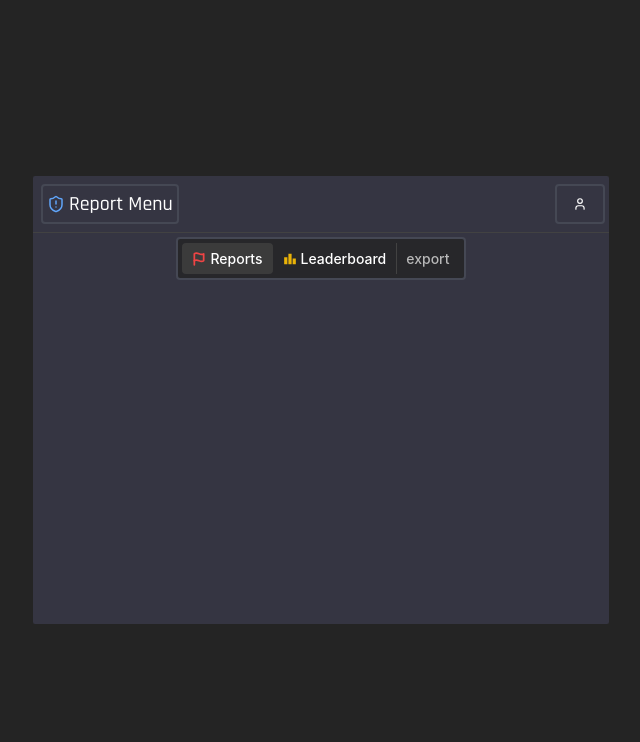
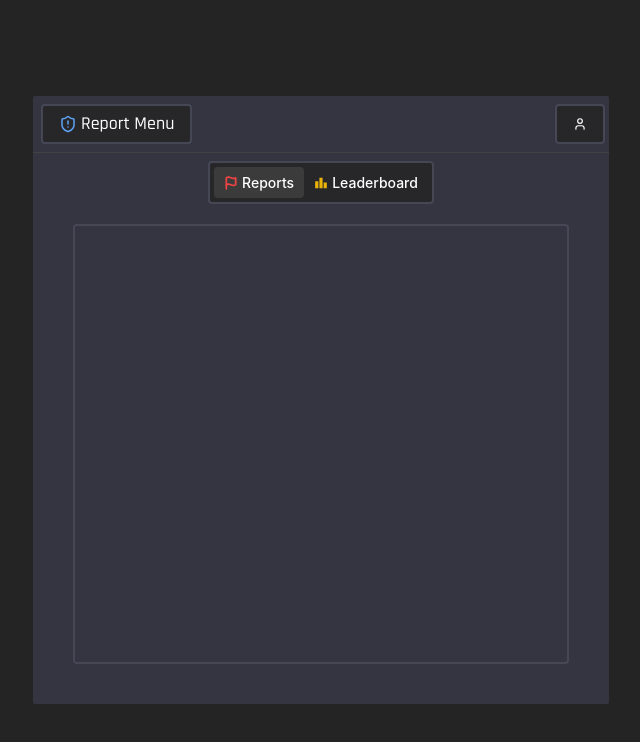
Before and after one commit to vipexv/vReports, a React (Vite) app in the folder web/: page / in a window 1280 px wide. Shown: the top 742 px of the page, without its empty margins (319-959 px from the left). Built offline with nearby package versions, Linux system fonts and the light colour scheme.

Commit message:
feat: continued progress on the nui

```diff
--- a/web/src/components/App.tsx
+++ b/web/src/components/App.tsx
@@ -82,13 +82,13 @@ const App: React.FC = () => {
       <div className="flex w-[100dvw] h-[100dvh] justify-center items-center">
         <div className="min-w-[45dvw] min-h-[35dvw] bg-primary rounded-[2px]">
           <div className="flex items-center">
-            <h1 className="m-2 relative flex justify-center items-center rounded p-1 font-main text-white text-xl border-[2px]">
+            <h1 className="m-2 relative flex justify-center bg-secondary items-center rounded px-4 py-1 font-main text-white text-lg border-[2px]">
               <ShieldAlert size={18} className="mr-1 text-blue-400" />
               Report Menu
             </h1>
             <DropdownMenu>
               <DropdownMenuTrigger asChild>
-                <Button className="border-[2px] rounded hover:bg-secondary text-white ml-auto mr-1">
+                <Button className="border-[2px] rounded bg-secondary hover:bg-primary text-white ml-auto mr-1">
                   <User size={14} />
                 </Button>
               </DropdownMenuTrigger>
@@ -177,12 +177,13 @@ const App: React.FC = () => {
 
           <Divider size="xs" />
 
-          <div className="flex justify-center items-center mt-1">
+          <div className="flex justify-center items-center mt-2">
             <SegmentedControl
               className="border-[2px] bg-secondary"
+              defaultValue="reports"
               data={[
                 {
-                  value: "preview",
+                  value: "reports",
                   label: (
                     <>
                       <div className="flex justify-center items-center gap-1 text-white">
@@ -197,7 +198,7 @@ const App: React.FC = () => {
                   ),
                 },
                 {
-                  value: "code",
+                  value: "leaderboard",
                   label: (
                     <>
                       <div className="flex justify-center items-center gap-1 text-white">
@@ -207,14 +208,10 @@ const App: React.FC = () => {
                     </>
                   ),
                 },
-                {
-                  value: "export",
-                  label: <div> export</div>,
-                },
               ]}
             />
           </div>
-          {/* <Separator /> */}
+          <div className="border-[2px] flex justify-center items-center h-[55dvh] rounded m-10 mt-5"></div>
         </div>
       </div>
     </>
```
